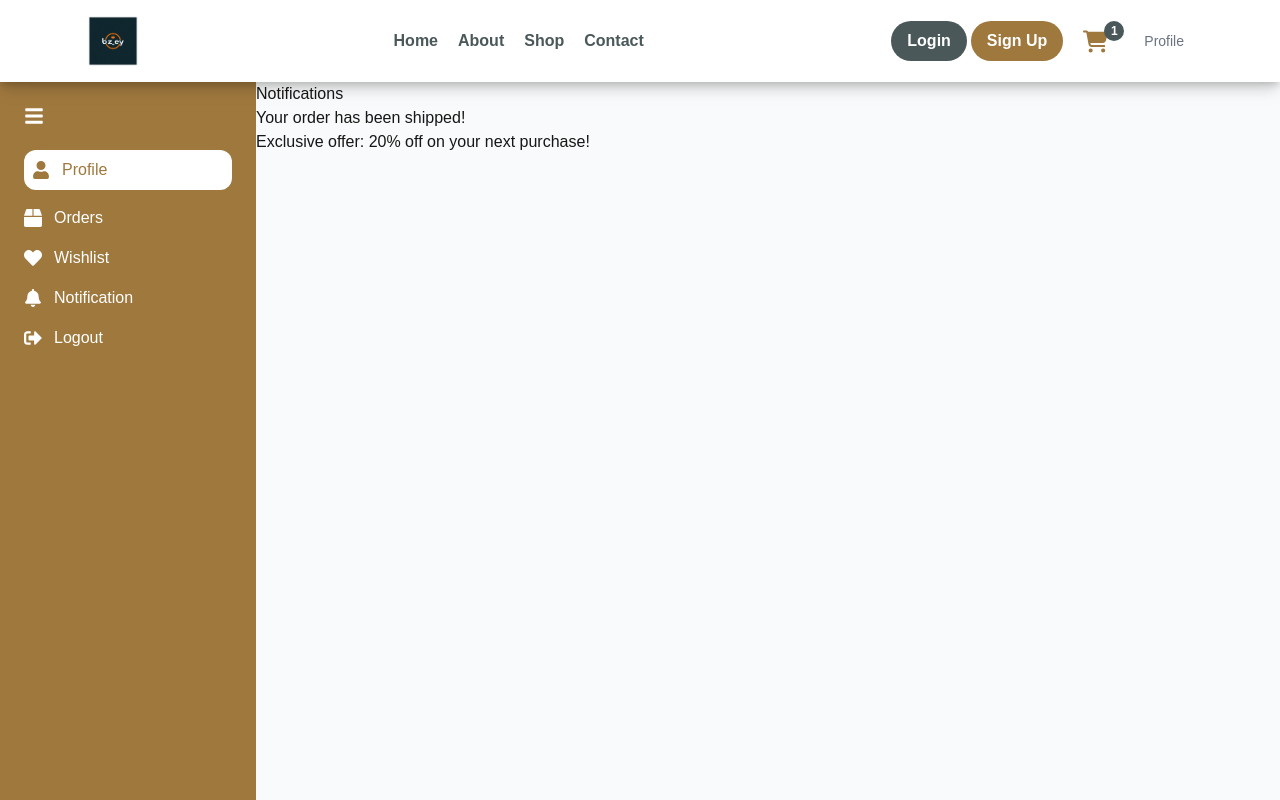
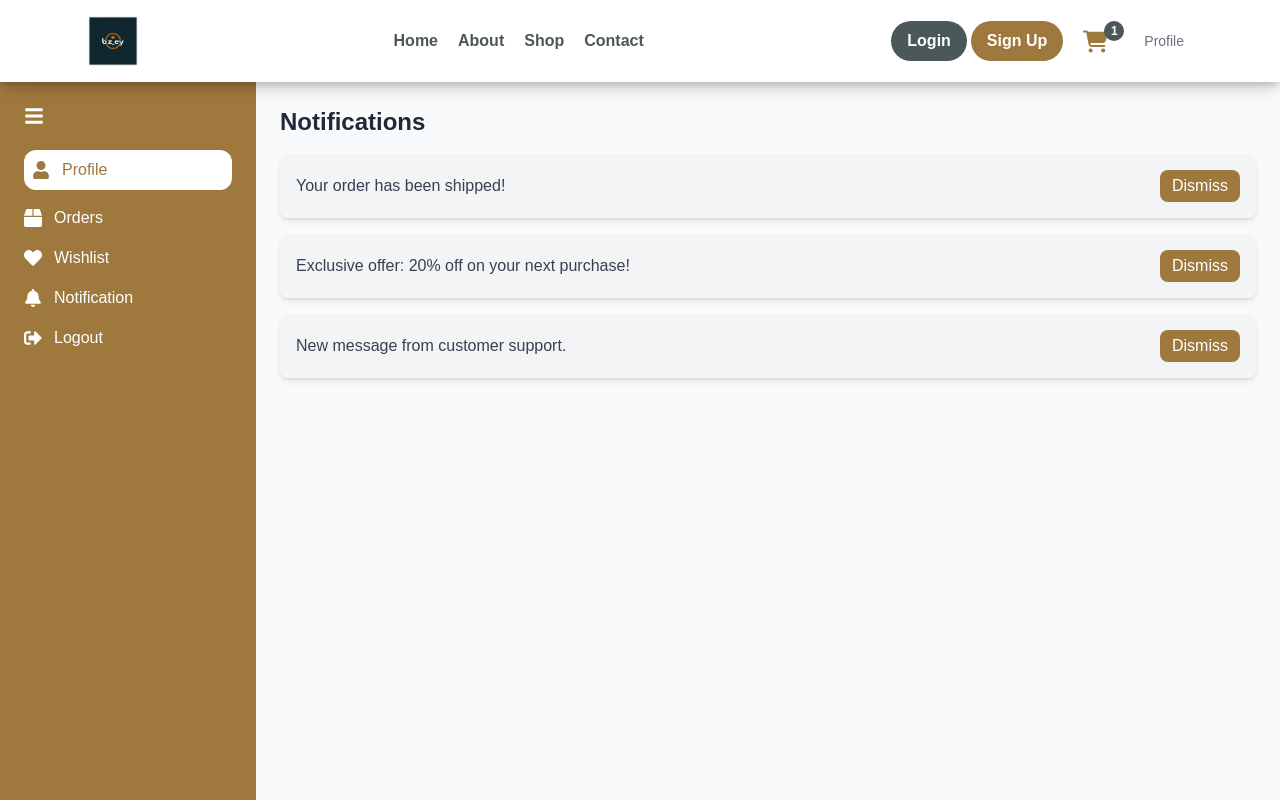
Before and after one commit to Bz14/E-Commerce-Website, a Next.js app in the folder Frontend/ecommerce/: page /profile/notification in a window 1280 px wide. Shown: the top 800 px of the page. Built offline with nearby package versions, Linux system fonts and the light colour scheme.

Commit message:
Notification page implemented.

```diff
--- a/Frontend/ecommerce/src/app/profile/notification/page.tsx
+++ b/Frontend/ecommerce/src/app/profile/notification/page.tsx
@@ -1,19 +1,42 @@
-import React from "react";
+"use client";
+import React, { useState } from "react";
 
 const Notifications = () => {
-  const notifications = [
+  const [notifications, setNotifications] = useState([
     "Your order has been shipped!",
     "Exclusive offer: 20% off on your next purchase!",
-  ];
+    "New message from customer support.",
+  ]);
+
+  const handleDismiss = (index: number) => {
+    setNotifications(notifications.filter((_, i) => i !== index));
+  };
 
   return (
-    <div className="notifications">
-      <h2>Notifications</h2>
-      <ul>
-        {notifications.map((note, index) => (
-          <li key={index}>{note}</li>
-        ))}
-      </ul>
+    <div className="container mx-auto p-6">
+      <h2 className="text-2xl font-bold text-gray-800 mb-4">Notifications</h2>
+      {notifications.length > 0 ? (
+        <ul className="space-y-4">
+          {notifications.map((note, index) => (
+            <li
+              key={index}
+              className="flex justify-between items-center bg-gray-100 p-4 rounded-lg shadow-md hover:shadow-lg transition duration-200"
+            >
+              <span className="text-gray-700">{note}</span>
+              <button
+                onClick={() => handleDismiss(index)}
+                className="px-3 py-1 bg-primaryBrown text-white rounded-lg hover:bg-primaryHover transition duration-200"
+              >
+                Dismiss
+              </button>
+            </li>
+          ))}
+        </ul>
+      ) : (
+        <div className="text-center text-gray-500 mt-8">
+          <p>No new notifications.</p>
+        </div>
+      )}
     </div>
   );
 };
```
